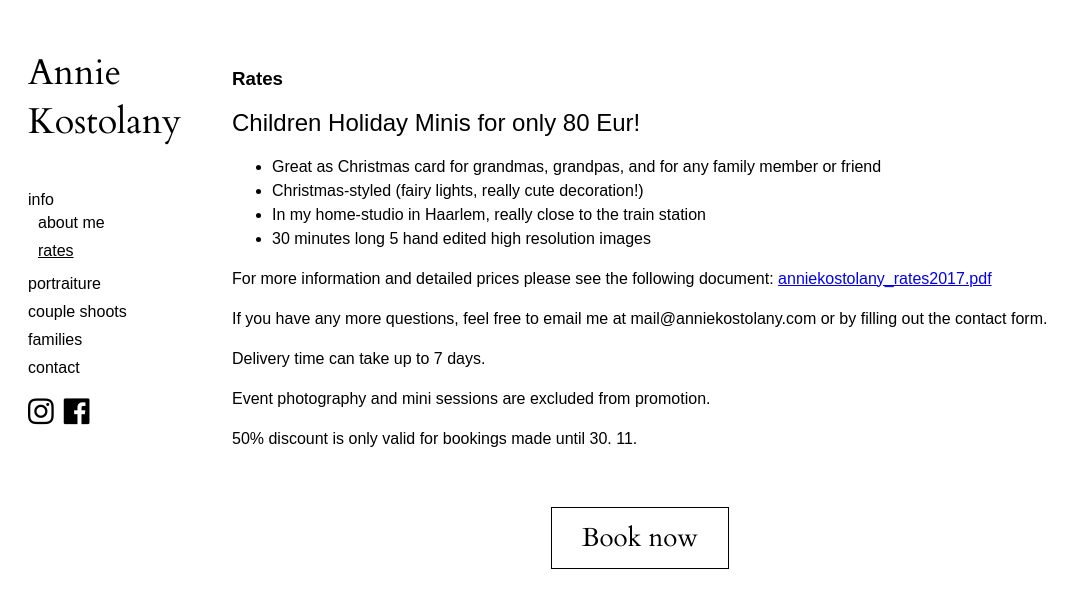
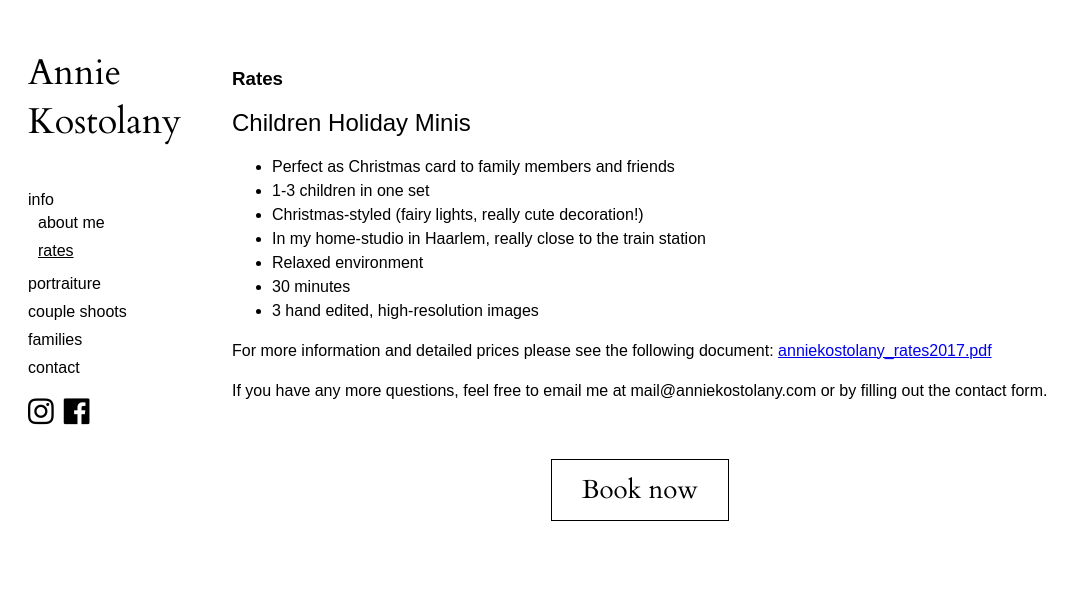
Before and after one commit to 3n1k0/anniekostolany.com, a React app: page /pricing in a window 1280 px wide. Shown: the top 608 px of the page, without its empty margins (0-1077 px from the left). Built offline with nearby package versions, Linux system fonts and the light colour scheme.

Commit message:
Update Pricing.jsx

```diff
--- a/src/components/pages/Pricing.jsx
+++ b/src/components/pages/Pricing.jsx
@@ -7,13 +7,16 @@ export default () => (
 	<Page>
 		<h3>Rates</h3>
 
-		<h2>Children Holiday Minis for only 80 Eur!</h2>
+		<h2>Children Holiday Minis</h2>
 		<p>
 			<ul>
-			<li>Great as Christmas card for grandmas, grandpas, and for any family member or friend</li>
+			<li>Perfect as Christmas card to family members and friends</li>
+			<li>1-3 children in one set</li>
 			<li>Christmas-styled (fairy lights, really cute decoration!)</li>
 			<li>In my home-studio in Haarlem, really close to the train station</li>
-			<li>30 minutes long  5 hand edited high resolution images</li>
+			<li>Relaxed environment</li>
+			<li>30 minutes</li>
+			<li>3 hand edited, high-resolution images</li>
 			</ul></p>
 
 		<p>For more information and detailed prices please see the following document: <RatesDownloadLink>anniekostolany_rates2017.pdf</RatesDownloadLink></p>
@@ -22,9 +25,7 @@ export default () => (
 
 
 		<p>If you have any more questions, feel free to email me at mail@anniekostolany.com or by filling out the contact form.</p>
-		<p>Delivery time can take up to 7 days.</p>
-		<p>Event photography and mini sessions are excluded from promotion. </p>
-		<p>50% discount is only valid for bookings made until 30. 11.</p>
+
 		<BookNowButton />
 	</Page>
 );
```
